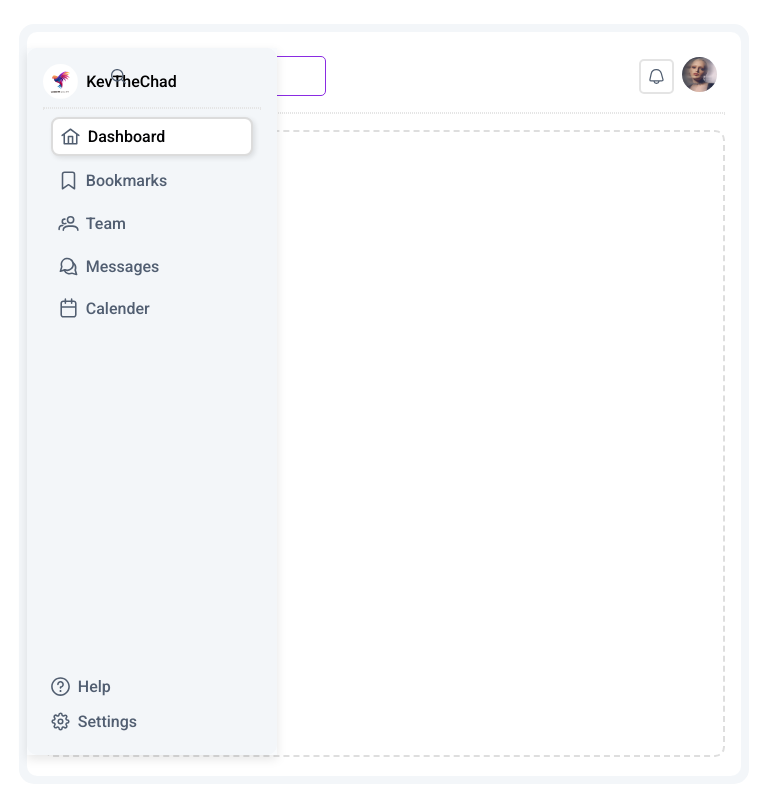
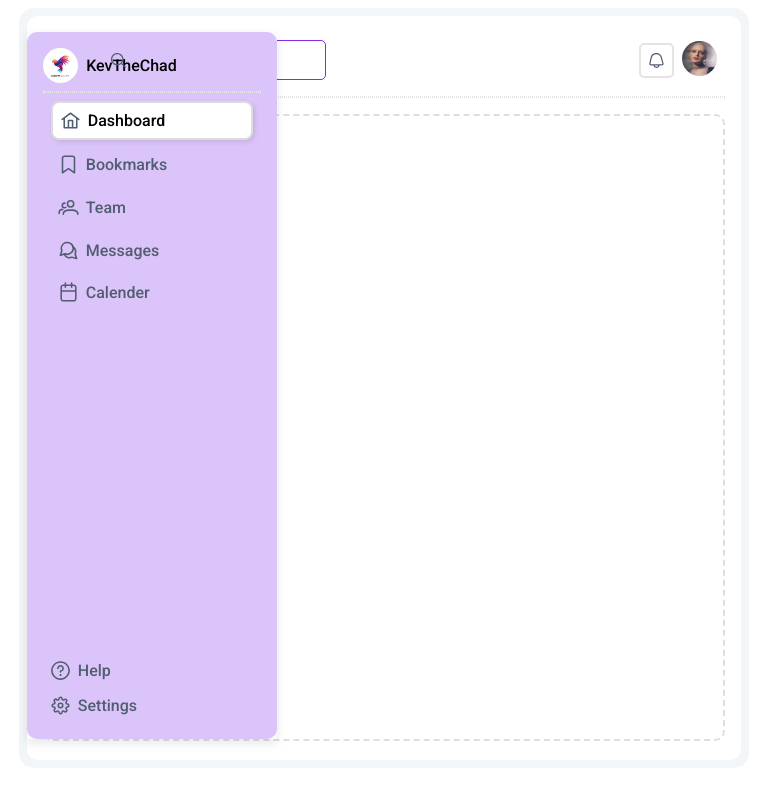
Before and after one commit to 0xRoS-200/Full-Stack-Journey, a plain HTML site: page Mini Projects/Sidebar Layout/index.html in a window 768 px wide. Both pictures are taken after a click on the element 68 px from the left and 76 px from the top of the page. Drawn offline with nearby package versions, Linux system fonts and the light colour scheme.

Commit message:
added fixes

```diff
--- a/Mini Projects/Sidebar Layout/style.css
+++ b/Mini Projects/Sidebar Layout/style.css
@@ -21,6 +21,9 @@ body {
     justify-content: center;
     align-items: center;
     padding: 0 1em;
+    height: 100vh;
+    width: 100vw;
+    margin: 3em 0;
 }
 
 .floating-content-container {
@@ -209,7 +212,7 @@ body {
     height: 95%;
     background-color: #f8fafc;
     box-shadow: 0 4px 10px rgba(0, 0, 0, 0.1);
-    transition: left 0.3s ease-in-out;
+    transition: left 0.3s ease-in-out, opacity 0.3s ease-in-out;
 }
 
 .newbox.active {
@@ -246,7 +249,7 @@ body {
     height: 100%;
     min-width: 250px;
     width: 20%;
-    background-color: #f3f6f9;
+    background-color: #dbc4f9;
     display: flex;
     flex-direction: column;
     padding: 1em 1em;
@@ -258,6 +261,7 @@ body {
 
     body {
         padding: 0;
+        margin: 0;
     }
 
     .popup {
@@ -288,15 +292,19 @@ body {
 
 }
 
-@media screen and (min-width: 700px) and (max-width: 1280px) {
+@media screen and (min-width: 700px) and (max-width: 1024px) {
 
     body {
         padding: 0.5em;
+        margin: 0;
+        width: 400;
+        min-width: 350;
     }
 
     .popup {
         display: block;
     }
+
 
     .floating-content-nav {
         display: none;
```
